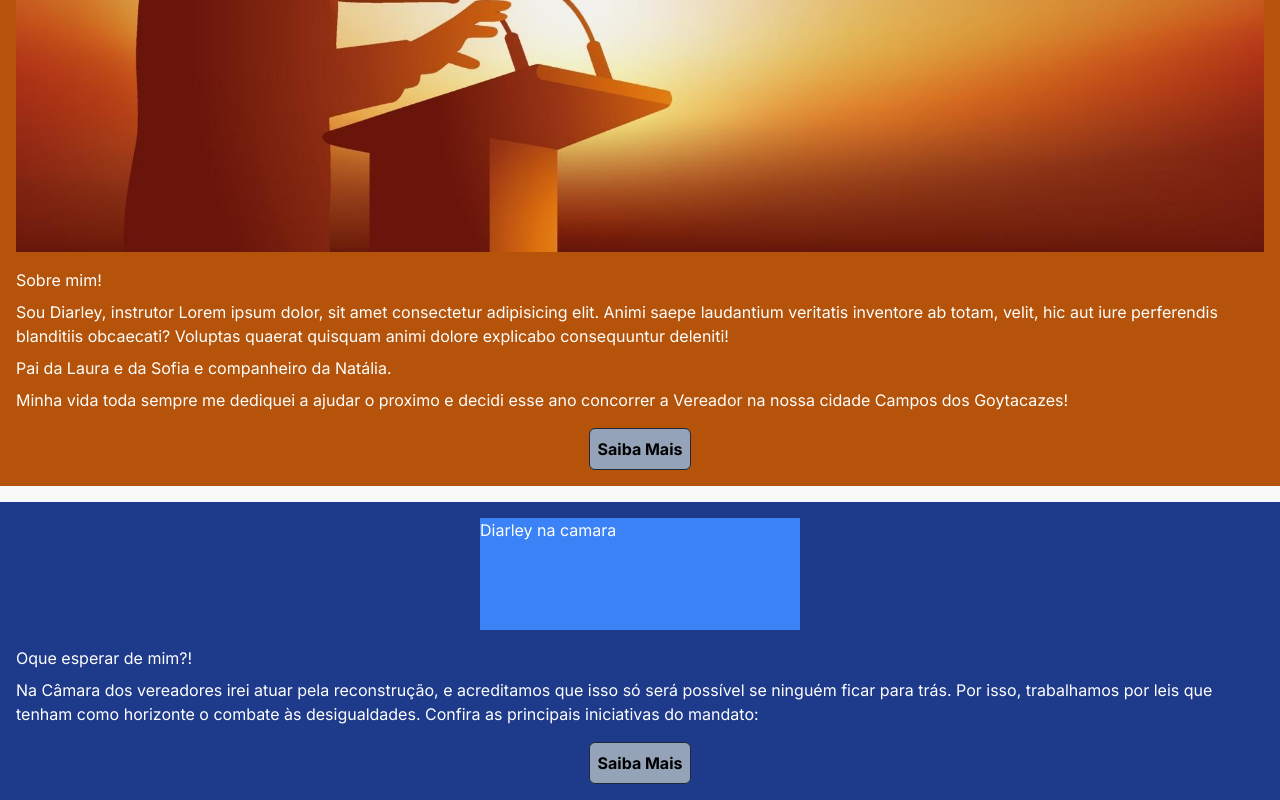
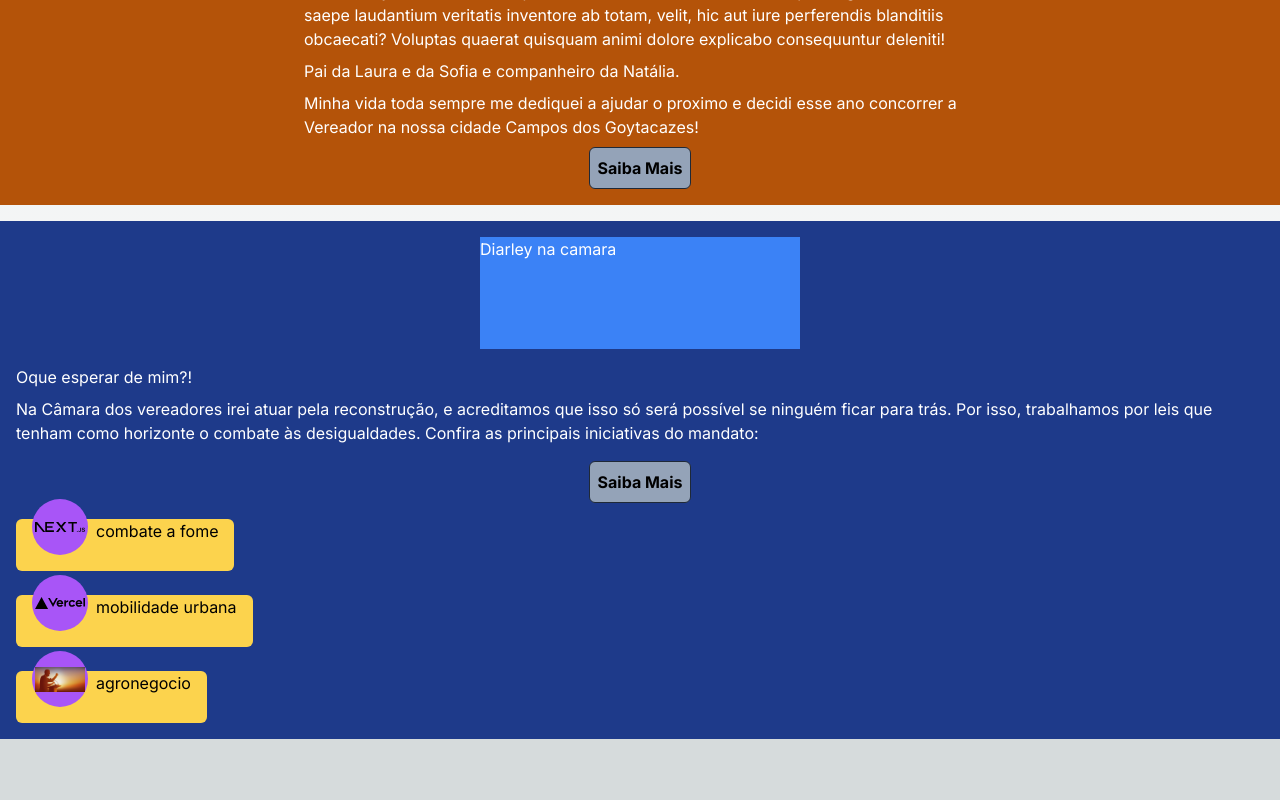
Before and after one commit to caiomeirelles22/diarley, a Next.js app in the folder diarley/: page / in a window 1280 px wide. Shown: the part 1154-1954 px from the top of the page. After the commit the page ends 1893 px from the top, so only its background shows below. Built offline with nearby package versions, Linux system fonts and the light colour scheme.

Commit message:
evo: diarley

```diff
--- a/diarley/src/app/components/AboutMe/index.tsx
+++ b/diarley/src/app/components/AboutMe/index.tsx
@@ -2,8 +2,8 @@ import Image from "next/image";
 
 export function AboutMe() {
     return (
-        <div className="bg-amber-700 p-4 text-white w-full flex items-center justify-center flex-wrap gap-4">
-            <div className="min-w-80">
+        <div className="bg-amber-700 p-4 text-white w-full flex items-center gap-4 flex-wrap justify-around ">
+            <div className="min-w-80 w-full sm:w-1/2 border-b-4 border-white border-solid pb-4 sm:border-b-0 sm:border-r-2 sm:pb-0 sm:pr-4">
                 <Image
                     className="w-full"
                     src='/hero-img.jpg'
@@ -13,15 +13,15 @@ export function AboutMe() {
                     alt="hero"
                 />
             </div>
-            <div className="w-fit min-w-80 flex flex-col gap-2  ">
+            <div className="w-fit min-w-80 flex flex-col gap-2 max-w-2xl">
                 <h2>Sobre mim!</h2>
                 <p>Sou Diarley, instrutor Lorem ipsum dolor, sit amet consectetur adipisicing elit. Animi saepe laudantium veritatis inventore ab totam, velit, hic aut iure perferendis blanditiis obcaecati? Voluptas quaerat quisquam animi dolore explicabo consequuntur deleniti!</p>
                 <p>Pai da Laura e da Sofia e companheiro da Natália.</p>
                 <p>Minha vida toda sempre me dediquei a ajudar o proximo e decidi esse ano concorrer a Vereador na nossa cidade Campos dos Goytacazes!</p>
+                <a href="#" className="border border-solid border-gray-800 rounded-md p-2 bg-slate-400 text-black font-bold w-fit mx-auto">
+                    Saiba Mais
+                </a>
             </div>
-            <a href="#" className="border border-solid border-gray-800 rounded-md p-2 bg-slate-400 text-black font-bold">
-                Saiba Mais
-            </a>
         </div>
     );
 }
--- /dev/null
+++ b/diarley/src/app/components/Focus/FocusItems/FocusItem/index.tsx
@@ -0,0 +1,17 @@
+import Image from "next/image"
+
+export interface FocusItemProps {
+    imagem: string
+    title: string
+}
+
+export function FocusItem({imagem, title}:FocusItemProps) {
+    return (
+        <div className="flex bg-amber-300 w-fit pb-4 px-4 gap-2 rounded-md">
+            <div className="flex justify-center items-center bg-purple-500 w-14 h-14 rounded-full -mt-5">
+                <Image alt={title} src={imagem} width={50} height={20}/>
+            </div>
+            <p>{title}</p>
+        </div>
+    )
+}
--- /dev/null
+++ b/diarley/src/app/components/Focus/FocusItems/index.tsx
@@ -0,0 +1,12 @@
+import { focusList } from "../focusList";
+import { FocusItem } from "./FocusItem";
+
+export function FocusItems() {
+    return (
+        <div className="flex flex-col gap-6">
+            {focusList.map((item, index) => (
+                <FocusItem key={index} imagem={item.imagem} title={item.title} />
+            ))}
+        </div>
+    );
+}
--- /dev/null
+++ b/diarley/src/app/components/Focus/focusList.ts
@@ -0,0 +1,16 @@
+import { FocusItemProps } from "./FocusItems/FocusItem";
+
+export const focusList:FocusItemProps[] = [
+    {
+        imagem: '/next.svg',
+        title: 'combate a fome'
+    },
+    {
+        imagem: '/vercel.svg',
+        title: 'mobilidade urbana'
+    },
+    {
+        imagem: '/hero-img.jpg',
+        title: 'agronegocio'
+    },
+]
--- a/diarley/src/app/components/Focus/index.tsx
+++ b/diarley/src/app/components/Focus/index.tsx
@@ -1,7 +1,9 @@
+import { FocusItems } from "./FocusItems";
 
 export function Focus() {
     return (
-        <div className="bg-blue-900 p-4 text-white w-full flex items-center justify-center flex-wrap gap-4">
+        <div className="bg-blue-900 p-4 flex flex-col gap-4">
+            <div className=" text-white w-full flex items-center justify-center flex-wrap gap-4">
                 <div className="min-w-80 min-h-28 bg-blue-500">
                     <h1>Diarley na camara</h1>
                 </div>
@@ -14,5 +16,9 @@ export function Focus() {
                     Saiba Mais
                 </a>
             </div>
+            <div>
+                <FocusItems />
+            </div>
+        </div>
     );
 }
--- a/diarley/src/app/page.tsx
+++ b/diarley/src/app/page.tsx
@@ -5,7 +5,7 @@ import { Hero } from "./components/Hero";
 
 export default function Home() {
   return (
-    <div className="w-full flex flex-col gap-4">
+    <div className="w-full flex flex-col gap-3 sm:gap-4">
       <Header/>
       <Hero/>
       <AboutMe/>
```
Lines whose indentation alone changed are shown as unchanged.
